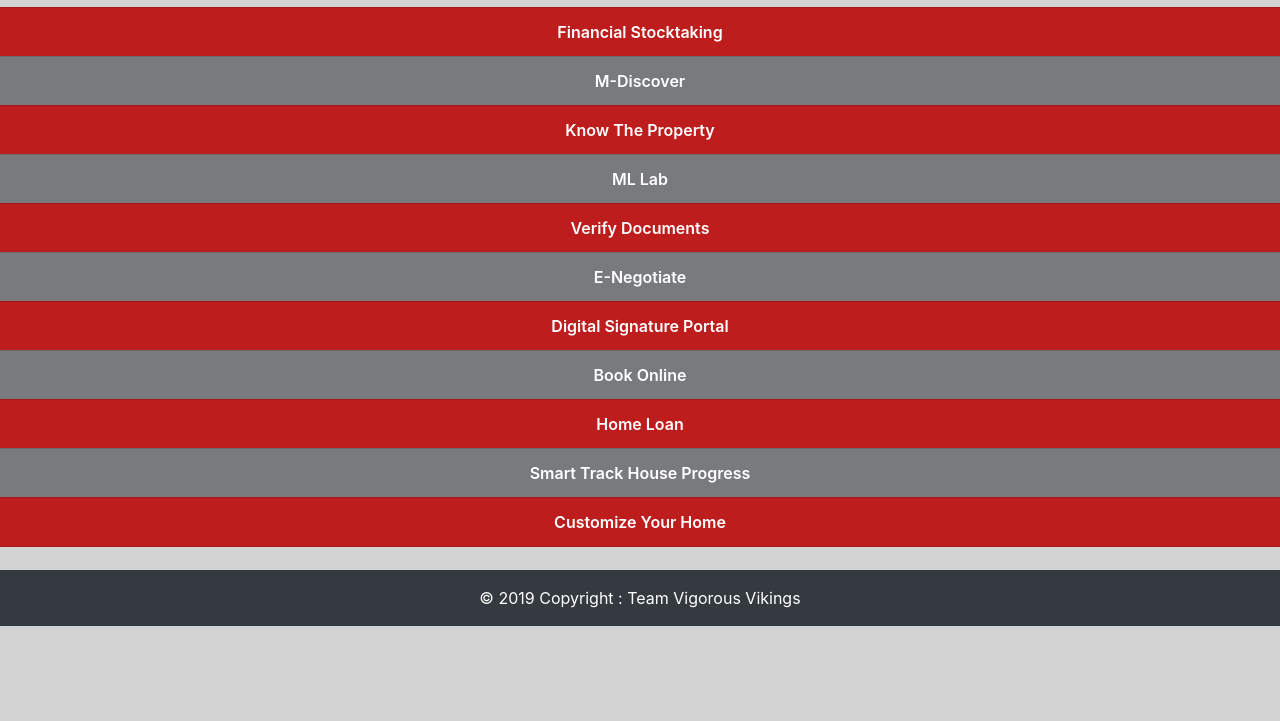
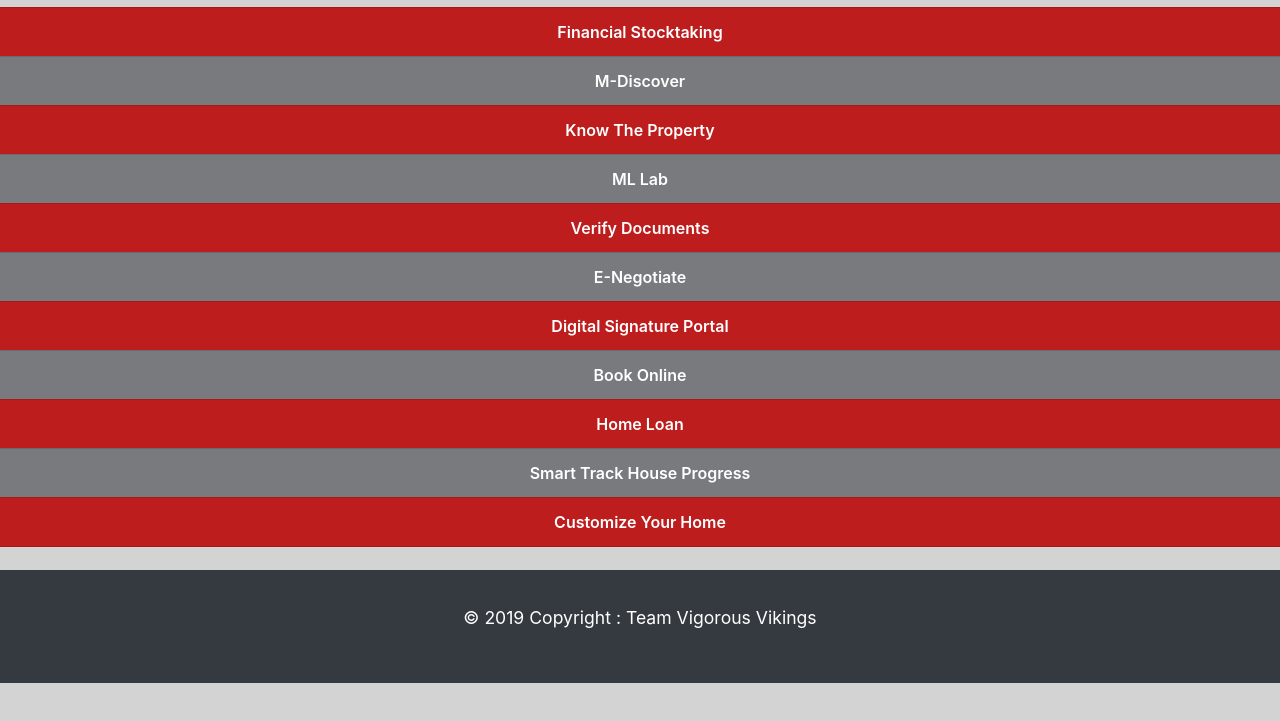
Before and after one commit to tanishq9/MHF-Backend, a website: page public/index.html in a window 1280 px wide. Shown: the part 77-798 px from the top of the page. Drawn offline with nearby package versions, Linux system fonts and the light colour scheme; a web font is replaced by a local one.

Commit message:
added changes

```diff
--- a/public/index.html
+++ b/public/index.html
@@ -54,6 +54,16 @@
             left: 50%;
             transform: translatex(-50%);
         }
+        .copyright{
+            width: 100%;
+            text-align: center;
+            background-color: #16162d;
+            padding: 2.2rem 0;
+            position: relative;
+        }
+        .copyright p{
+            font-size: 1.1rem;
+        }
     </style>
 
 </head>
@@ -88,9 +98,13 @@
     </div>
     <br>
 
-    <div class="footer-copyright text-center py-3" style="background: #343A40;color: white">© 2019 Copyright :
+    <!--<footer class="footer-copyright text-center py-3 copyright" style="background: #343A40;color: white;">© 2019 Copyright :
         <a href="#" style="color: white;text-decoration: none">Team Vigorous Vikings</a>
-    </div>
+    </footer>-->
+
+    <footer class="copyright" style="background: #343A40;color: white;">
+        <p>© 2019 Copyright : Team Vigorous Vikings</p>
+    </footer>
 
     <script src="https://unpkg.com/aos@next/dist/aos.js"></script>
     <script src="https://code.jquery.com/jquery-3.3.1.min.js" integrity="sha384-q8i/X+965DzO0rT7abK41JStQIAqVgRVzpbzo5smXKp4YfRvH+8abtTE1Pi6jizo" crossorigin="anonymous"></script>
```
